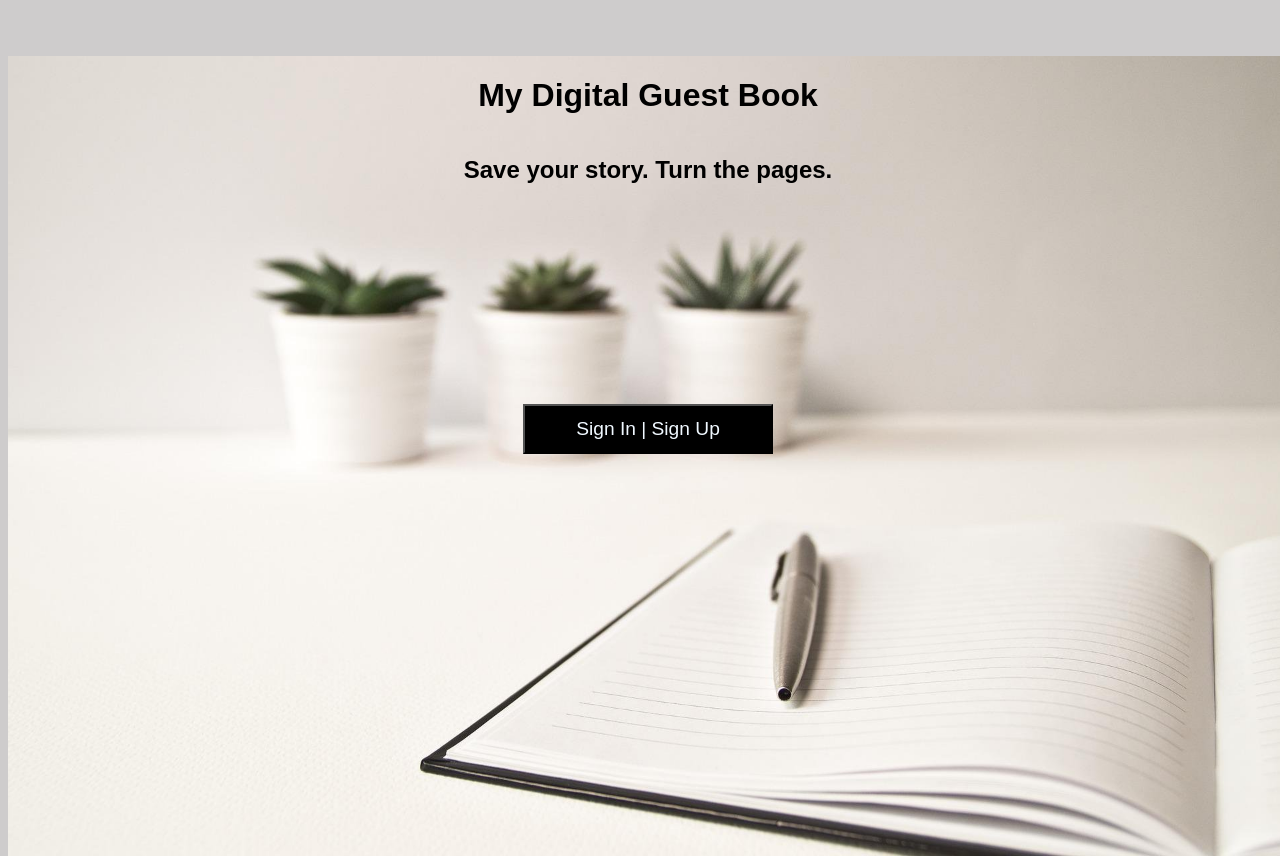
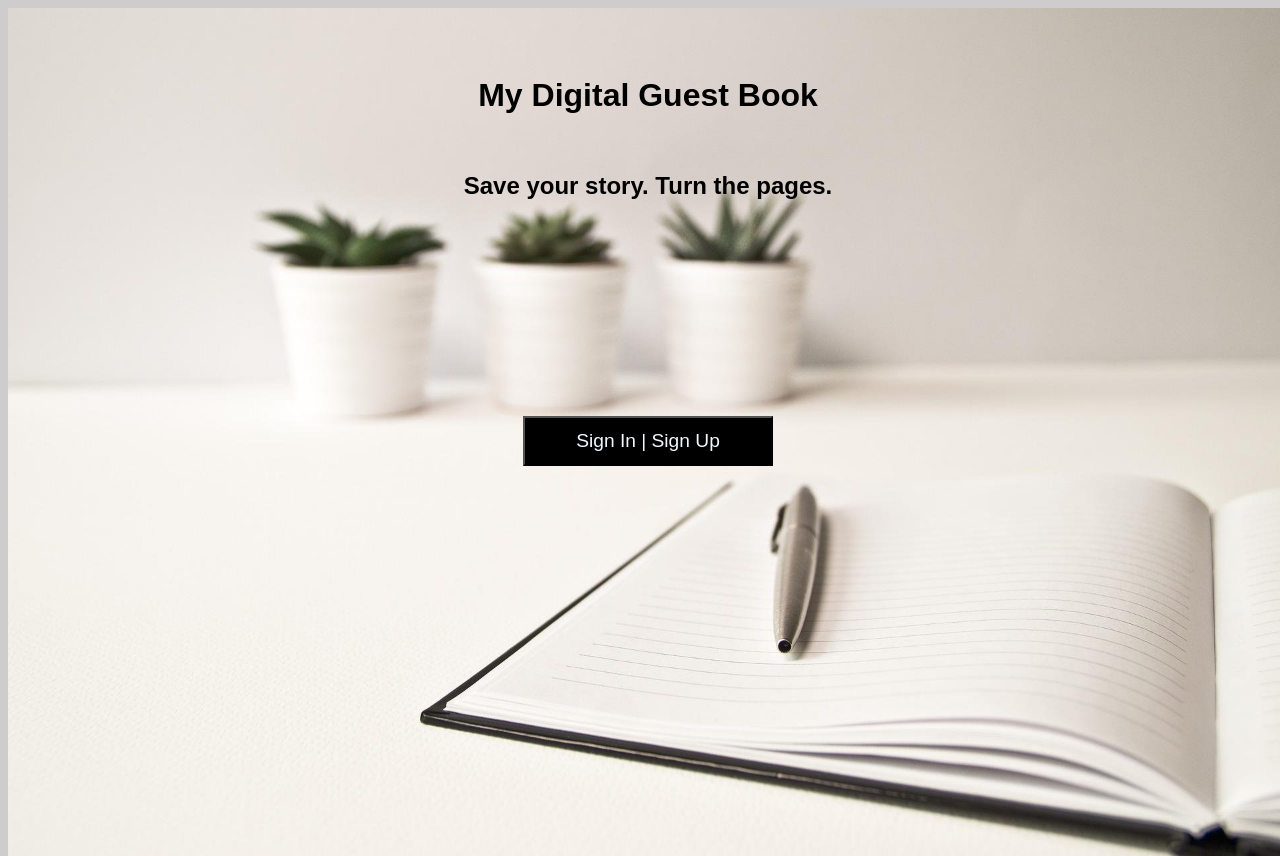
Before and after one commit to alicehsing/adv-react-guestbook-auth, a React app: page / in a window 1280 px wide. Built offline with nearby package versions, Linux system fonts and the light colour scheme.

Commit message:
removed top padding in .main class

```diff
--- a/src/App.css
+++ b/src/App.css
@@ -17,8 +17,6 @@ bod,
   flex-direction: column;
   align-items: center;
   justify-self: center;
-  gap: 1rem;
-  padding-top: 3rem;
 }
 
 .home {
@@ -31,6 +29,8 @@ bod,
   background-size: cover;
   min-height: 100vh;
   width: 100vw;
+  padding-top: 3rem;
+  gap: 1rem;
 }
 
 .signinbtn {
@@ -39,5 +39,5 @@ bod,
   background-color: black;
   color: aliceblue;
   font-size: larger;
-  margin-top: 200px;
+  margin-top: 180px;
 }
--- a/src/views/Home.jsx
+++ b/src/views/Home.jsx
@@ -1,6 +1,5 @@
 import React from 'react';
 import styles from '../App.css';
-import background from '../assets/background.jpg';
 
 export default function Home() {
   return (
```
